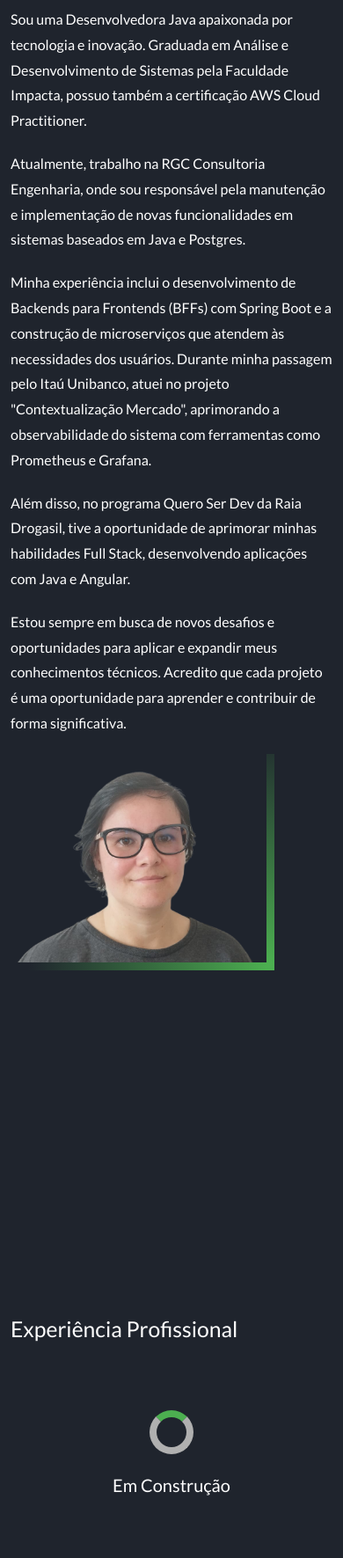
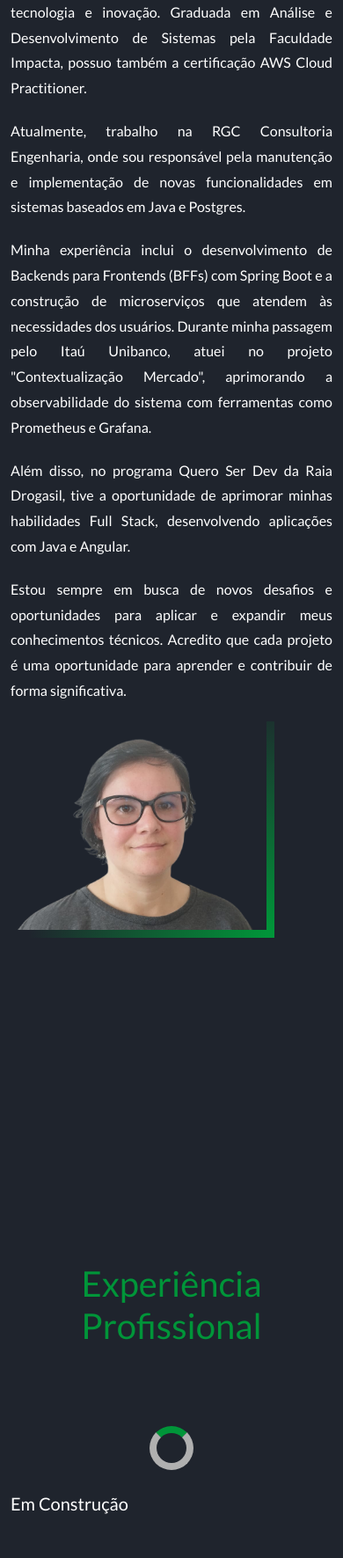
Before and after one commit to NataliaFerreiraDev/NataliaFerreiraDev.github.io, a plain HTML site: page index.html in a window 390 px wide. Shown: the part 229-2000 px from the top of the page at 88% size. Drawn offline with nearby package versions, Linux system fonts and the light colour scheme.

Commit message:
Ajustes do Sobre e Menu

```diff
--- a/css/style.css
+++ b/css/style.css
@@ -2,7 +2,7 @@
 
 /* Definindo variáveis de cores */
 :root {
-    --main-color: #4CAF50;      /* Cor principal (verde neutro) */
+    --main-color: #009539;      /* Cor principal para o destaque (verde) */
     --text-color: #ffffff;      /* Cor do texto */
     --bg-color-01: #1f242d;     /* Cor de fundo primária (quase preta) */
     --bg-color-02: #323946;     /* Cor de fundo secundária (cinza escuro) */
@@ -39,6 +39,11 @@ nav {
 .navbar-brand {
     color: var(--color-01);
     font-size: 1.8rem;
+    cursor: none;
+}
+
+.navbar-brand:hover {
+    color: var(--color-01);
 }
 
 .navbar-nav .nav-link {
@@ -46,6 +51,7 @@ nav {
     font-size: 1.2rem;
     color: var(--color-01);
     transition: transform 0.3s ease, color 0.3s ease;
+    cursor: pointer;  /* Definindo o ponteiro */
 }
 
 .navbar-nav .nav-link:hover {
@@ -58,12 +64,14 @@ nav {
     color: var(--color-01);
     margin-left: 20px;
     transition: transform 0.3s ease, color 0.3s;
+    cursor: pointer;  /* Definindo o ponteiro */
 }
 
 .social-link:hover {
     transform: scale(1.3);
 }
 
+/* Cores para LinkedIn e GitHub no hover */
 .social-link:nth-child(1):hover {
     color: var(--linkedin-color);
 }
@@ -71,28 +79,38 @@ nav {
 .social-link:nth-child(2):hover {
     color: var(--github-color);
 }
-/* Linha de separação entre menu e corpo */
-.menu-separator {
-    height: 2px; /* Altura da linha de separação */
-    background-color: rgba(255, 255, 255, 0.1); /* Cor sutil da linha */
-    margin-top: 55px; /* Espaço acima da linha para compensar o menu fixo */
+
+section {
+    min-height: 100vh;
+    display: flex;
+    flex-direction: column;
+    justify-content: center;
+    padding: 80px 0;
 }
 
-/* Estilo das seções */
-section {
-    min-height: 100vh; /* Define a altura mínima como a altura da viewport */
-    display: flex;
-    flex-direction: column;
-    justify-content: center; /* Centraliza o conteúdo verticalmente */
-    padding: 60px 0; /* Mantém o espaçamento vertical */
+p {
+    text-align: justify;
+    line-height: 1.8;
+    margin-bottom: 20px;
+}
+
+h2 {
+    font-size: 2.5rem;
+    color: var(--main-color);
+    text-align: center;
+    margin-bottom: 20px;
+}
+
+.sobre{
+    justify-content: space-between;
 }
 
 .sobre-img {
     border-right: solid 0.6rem;
     border-bottom: solid 0.6rem;
     border-image: linear-gradient(135deg, transparent 50%, var(--main-color)) 1;
-    width: 80%; /* Ajusta a largura da imagem */
-    max-width: 350px; /* Largura máxima para a imagem */
+    width: 80%;
+    max-width: 350px;
 }
 
 .sobre-img img {
@@ -100,58 +118,42 @@ section {
     height: auto;
 }
 
-.sobre-conteudo h2 {
-    font-size: 2.5rem;
-    color: var(--color-01);
-    text-align: center;
-    margin-bottom: 20px;
+.spinner {
+    border: 8px solid var(--color-01);
+    border-top: 8px solid var(--main-color);
+    border-radius: 50%;
+    width: 50px;
+    height: 50px;
+    animation: spin 1s linear infinite;
+    margin: 20px auto;
 }
 
-.sobre-conteudo p {
-    line-height: 1.8; /* Aumentado para melhor legibilidade */
-    margin-bottom: 20px; /* Aumentado para mais espaço entre parágrafos */
-}
-
-/* Spinner */
-.spinner {
-    border: 8px solid var(--color-01); /* Cor clara para o fundo */
-    border-top: 8px solid var(--main-color); /* Cor do spinner */
-    border-radius: 50%;
-    width: 50px; /* Tamanho do spinner */
-    height: 50px; /* Tamanho do spinner */
-    animation: spin 1s linear infinite; /* Animação do spinning */
-    margin: 20px auto; /* Centraliza o spinner */
-}
-
-/* Animação de spinning */
 @keyframes spin {
     0% { transform: rotate(0deg); }
     100% { transform: rotate(360deg); }
 }
 
-/* Estilo da seção "Em Construção" */
 .under-construction {
-    text-align: center; /* Centraliza o texto */
-    padding: 50px 0; /* Espaçamento superior e inferior */
+    text-align: center;
+    padding: 50px 0;
 }
 
 .under-construction p {
-    font-size: 20px; /* Tamanho da fonte */
-    color: var(--text-color); /* Cor do texto */
-    margin-top: 15px; /* Espaçamento superior do texto */
+    font-size: 20px;
+    color: var(--text-color);
+    margin-top: 15px;
 }
 
-/* Ajustes para dispositivos móveis */
 @media (max-width: 768px) {
     .navbar-nav {
-        flex-direction: column; /* Coloca os itens do menu em coluna em telas menores */
-        align-items: flex-start; /* Alinhamento à esquerda */
+        flex-direction: column;
+        align-items: flex-start;
     }
     .navbar-nav .nav-link {
-        padding: 10px; /* Ajustando o padding em telas menores */
-        font-size: 1rem; /* Ajustando o tamanho da fonte */
+        padding: 10px;
+        font-size: 1rem;
     }
     .sobre-img {
-        max-width: 100%; /* Aumenta a largura máxima para telas menores */
+        max-width: 100%;
     }
 }
--- a/index.html
+++ b/index.html
@@ -19,15 +19,14 @@
     <meta property="og:url" content="https://nataliaferreiradev.github.io/">
     <meta property="og:type" content="website">
 
-    <!-- Favicon -->
+    <!-- Favicon e Font Awesome -->
+    <link rel="icon" href="./img/braces.svg" type="image/png">
     <link rel="stylesheet" href="https://cdnjs.cloudflare.com/ajax/libs/font-awesome/6.0.0-beta3/css/all.min.css">
-    <link rel="stylesheet" href="https://cdn.jsdelivr.net/npm/bootstrap-icons/font/bootstrap-icons.css">
-    <link rel="icon" href="./img/braces.svg" type="image/png">
 
     <!-- Bootstrap CSS -->
     <link href="https://cdn.jsdelivr.net/npm/bootstrap@5.3.0/dist/css/bootstrap.min.css" rel="stylesheet">
 
-    <!-- Seu CSS personalizado -->
+    <!-- CSS personalizado -->
     <link rel="stylesheet" href="./css/style.css">
 </head>
 
@@ -38,10 +37,10 @@
             <div class="container">
                 <span class="navbar-brand me-3">Natalia D'Angelo</span>
                 <div class="d-flex align-items-center">
-                    <a href="https://www.linkedin.com/in/nataliafdangelo/" target="_blank" class="nav-link social-link">
+                    <a href="https://www.linkedin.com/in/nataliafdangelo/" target="_blank" class="nav-link social-link" title="LinkedIn">
                         <i class="fab fa-linkedin"></i>
                     </a>
-                    <a href="https://github.com/NataliaFerreiraDev" target="_blank" class="nav-link social-link">
+                    <a href="https://github.com/NataliaFerreiraDev" target="_blank" class="nav-link social-link" title="GitHub">
                         <i class="fab fa-github"></i>
                     </a>
                 </div>
@@ -71,12 +70,10 @@
         </nav>
     </header>
 
-    <div class="menu-separator"></div> <!-- Linha de separação -->
-
     <!-- Conteúdo principal -->
     <main class="container my-5">
         <section id="sobre" class="my-5">
-            <div class="row align-items-center">
+            <div class="row align-items-center sobre">
                 <div class="col-md-8 sobre-conteudo">
                     <h2 class="mb-4">Sobre</h2>
                     <p>
@@ -96,7 +93,7 @@
                     </p>
                 </div>
                 <div class="col-md-4 sobre-img">
-                    <img src="./img/profile_natalia.png" alt="Natalia D'Angelo" class="img-fluid">
+                    <img src="./img/profile_natalia.png" alt="Natalia D'Angelo, Desenvolvedora Java" class="img-fluid">
                 </div>
             </div>
         </section>
```
